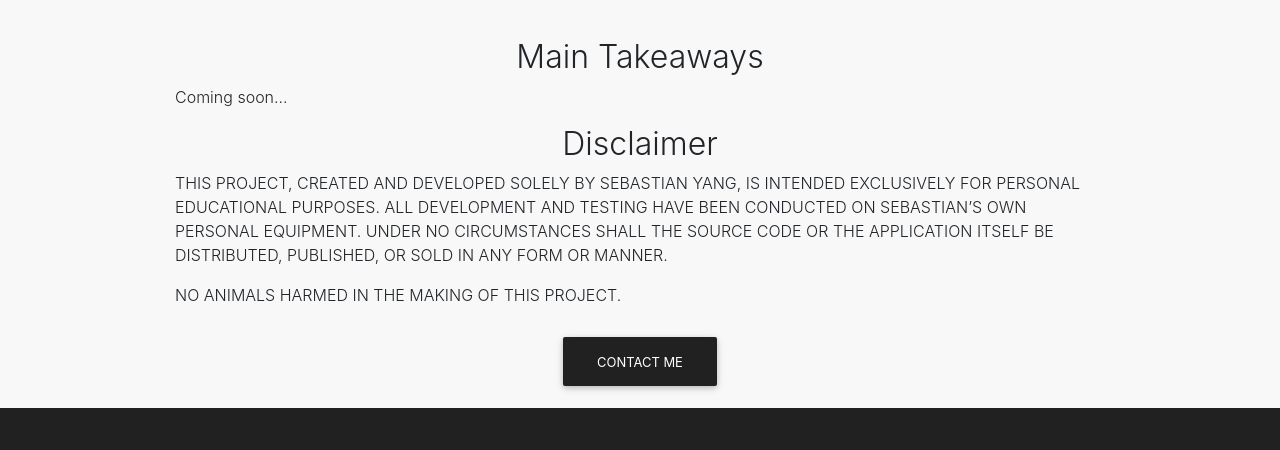
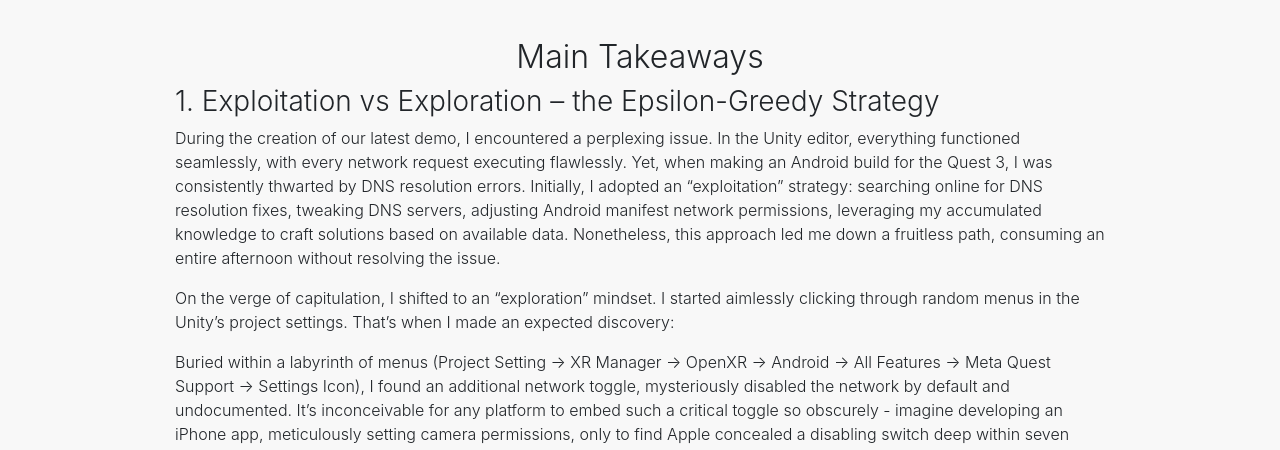
Before and after one commit to SCP650/SCP650.github.io, a Jekyll site: the page built from _posts/2023-11-10-InterviewPrep.markdown, in a window 1280 px wide and 1400 px high, scrolled down 1375 px, cut to the strip 176-626 px from the top of the window. Built offline with Jekyll 4.4.1, drawn with Linux system fonts in a browser that asks for light colours; some of the changed text lies outside the part shown.

Commit message:
add Takeaways

```diff
--- a/_posts/2023-11-10-InterviewPrep.markdown
+++ b/_posts/2023-11-10-InterviewPrep.markdown
@@ -1,6 +1,6 @@
 ---
 title: Silent Echo
-title2: Mixed Reality Interview Preparation
+title2: Interview Preparation in Mixed Reality
 date: 2023-11-10 01:40:23 -0400
 role: VR Developer
 categories: projects 2023 fall  #project folder, beginning year and season
@@ -22,7 +22,30 @@
 <div class="iframe-container"><iframe src="https://www.youtube.com/embed/9tO_cyigUsg" frameborder="0" allow="accelerometer; autoplay; encrypted-media; gyroscope; picture-in-picture" allowfullscreen></iframe></div><br>
 
 ## Main Takeaways
-Coming soon...
+
+### 1. Exploitation vs Exploration -- the Epsilon-Greedy Strategy
+
+During the creation of our latest demo, I encountered a perplexing issue. In the Unity editor, everything functioned seamlessly, with every network request executing flawlessly. Yet, when making an Android build for the Quest 3, I was consistently thwarted by DNS resolution errors. Initially, I adopted an "exploitation" strategy: searching online for DNS resolution fixes, tweaking DNS servers, adjusting Android manifest network permissions, leveraging my accumulated knowledge to craft solutions based on available data. Nonetheless, this approach led me down a fruitless path, consuming an entire afternoon without resolving the issue.
+
+On the verge of capitulation, I shifted to an "exploration" mindset. I started aimlessly clicking through random menus in the Unity's project settings. That's when I made an expected discovery:
+
+
+Buried within a labyrinth of menus (Project Setting -> XR Manager -> OpenXR -> Android -> All Features -> Meta Quest Support -> Settings Icon), I found an additional network toggle, mysteriously disabled the network by default and undocumented. It's inconceivable for any platform to embed such a critical toggle so obscurely - imagine developing an iPhone app, meticulously setting camera permissions, only to find Apple concealed a disabling switch deep within seven layers of its interface.
+
+I ended up wasting seven exhausting hours on this bug. In hindsight, this reminds me of the Epsilon-Greedy Strategy. When debugging, instead of only selects the best-known action (exploitation), I should also occasionally chooses a random action (exploration) as sanity checks.
+
+### 2. Unity's OpenXR + Meta Quest 3 -- A Tale of Instability
+In this project, I wanted to delve into the intricacies of Unity's OpenXR and XR Interaction Toolkit. Unfortunately, as of my experience, Unity's implementation of OpenXR is in a state of considerable flux. Activating it within an existing project is akin to navigating a minefield; achieving mixed-reality passthrough is a Herculean task. Instead, my workaround was starting from Unity's own sample OpenXR project, but this didn't shield me from the previously mentioned network issues, nor did it ensure seamless operation on the Quest. Frustratingly, I often found myself trapped in a loop of forcibly uninstalling and reinstalling the app just to launch it.
+
+The root cause of these launch failures remains elusive, and I strongly suspect it's not an issue with my code. There's a telltale sign: the Unity icon doesn't even display on the screen when the app stumbles with no error logs from my app. The most plausible explanation seems to be a discordance between OpenXR and the OS version of my Quest 3 - a mismatch that leaves much to be desired in terms of stability and integration.
+
+Consequently, I strongly recommend anyone who plans to develop exclusively for the Quest to opt for Meta's XR UPM Package instead of OpenXR. This alternative seems to offer a more stable and streamlined path for development in the current landscape.
+
+
+### 3. AI NPC in Mixed Reality -- The Power of Presence
+In this project, my objective was to explore the integration of Large Language Models (LLMs) with avatars, envisioning a scenario where an AI-driven expert interviewer could be virtually present in your living room to help with interview practice. The outcome, however, far surpassed my expectations. It's hard to convey through video alone, but the experience of interacting with a life-sized humanoid that converses and responds to you is incredibly surreal. The avatar I employed wasn't photorealistic, yet it still imparted a tangible sense of someone's presence in my room.
+
+In the final demo video, I playfully responded to most of the interview questions to add a layer of interest, but in my initial takes, I found myself responding earnestly. The experience evoked the genuine stress of a real interview, complete with the pressure of someone watching and awaiting your responses. I felt an instinctive urge to answer promptly, mirroring the dynamics of an actual interview situation, where letting questions linger feels awkward. This venture into mixed reality with an AI NPC showcased the profound impact and potential of digital presence in our everyday interactions.
 
 ## Disclaimer
 
```
Also changed, not shown: 5 other files.
